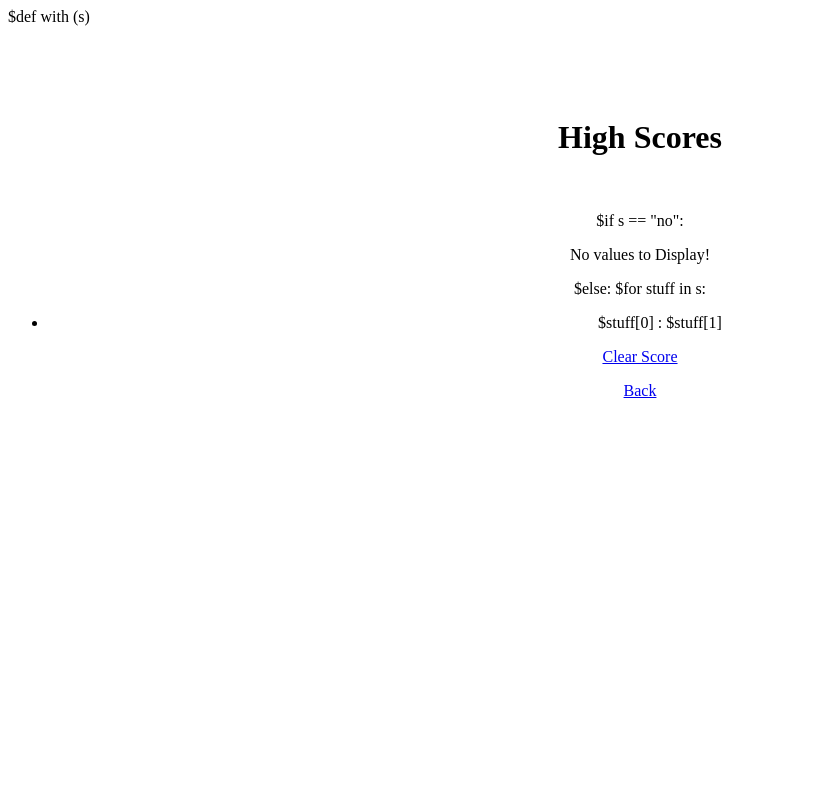
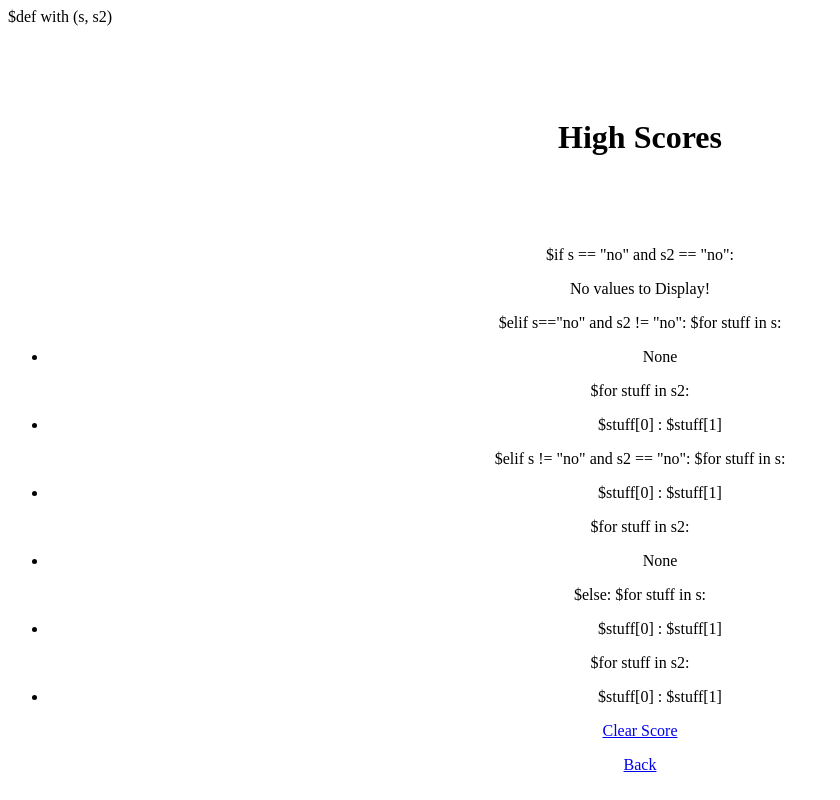
Before and after one commit to ivankho/Project-1, a Python web app: template gothonweb/templates/scores.html in a window 1280 px wide. Shown: the whole page, without its empty margins (0-840 px from the left). Run offline with Jinja, Linux system fonts and the light colour scheme; the template is opened without the code that fills it, so the values that code supplies are empty.

Commit message:
scores to display multilist

```diff
--- a/gothonweb/templates/scores.html
+++ b/gothonweb/templates/scores.html
@@ -1,4 +1,4 @@
-$def with (s)
+$def with (s, s2)
 
 <br>
 <br>
@@ -11,14 +11,40 @@ $def with (s)
 
 <div style="visibility:hidden">
 	<p> $s</p>
+	<p> $s2</p>
 </div>
 
-$if s == "no":
+$if s == "no" and s2 == "no":
 	<p> No values to Display! </p>
+
+$elif s=="no" and s2 != "no":
+	$for stuff in s:
+		<ul>
+			<li> None </li>
+		</ul>
+	$for stuff in s2:
+		<ul>
+			<li>$stuff[0] : $stuff[1] </li>
+		</ul>
+
+$elif s != "no" and s2 == "no":
+	$for stuff in s:
+		<ul>
+			<li> $stuff[0] : $stuff[1] </li>
+		</ul>
+	$for stuff in s2:
+		<ul>
+			<li> None </li>
+		</ul>
+
 $else:
 	$for stuff in s:
 		<ul>
 			<li> $stuff[0] : $stuff[1] </li>
+		</ul>
+	$for stuff in s2:
+		<ul>
+			<li>$stuff[0] : $stuff[1] </li>
 		</ul>
 
 	<p><a href="/clear"> Clear Score</a></p>
```
